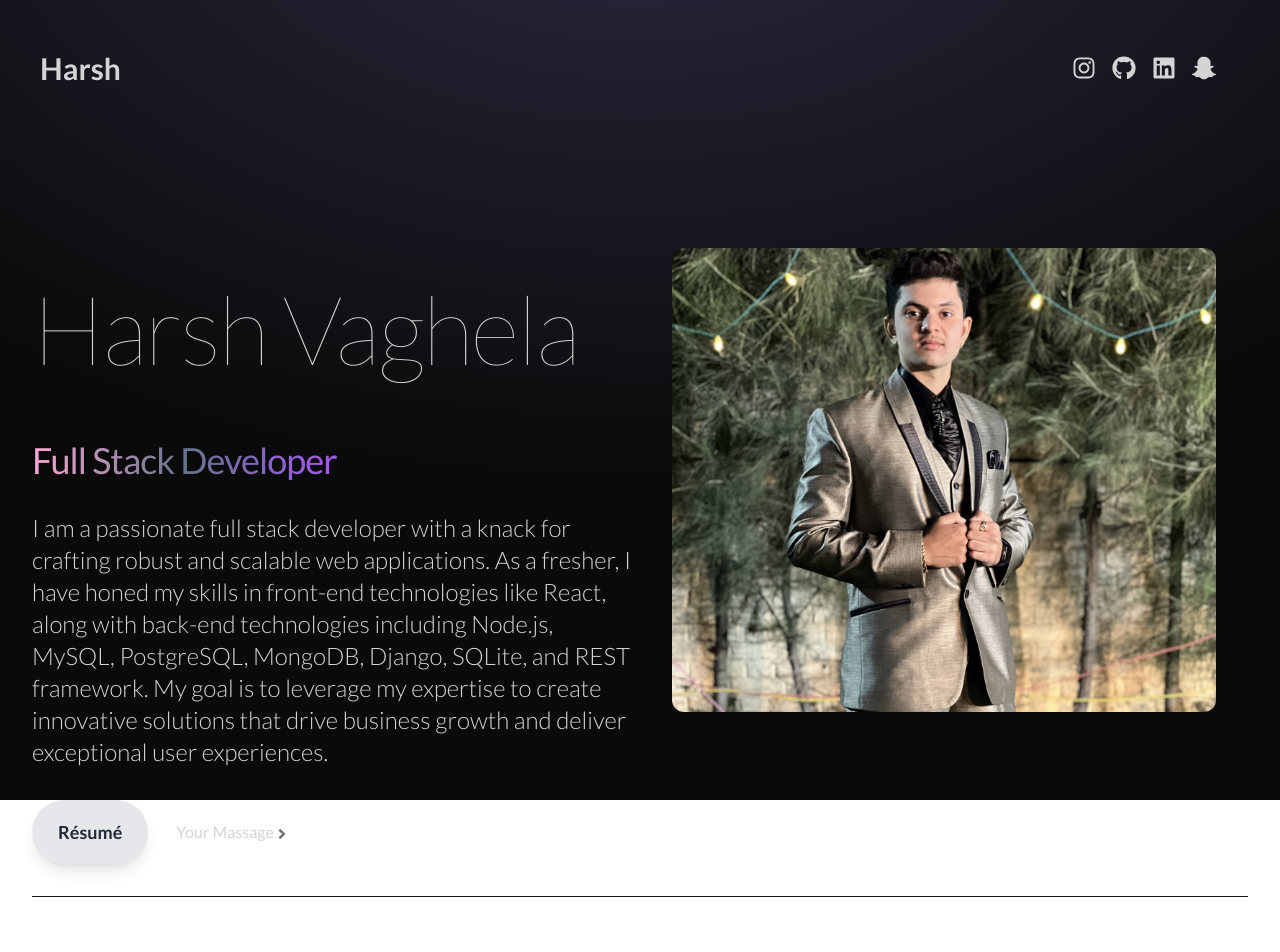
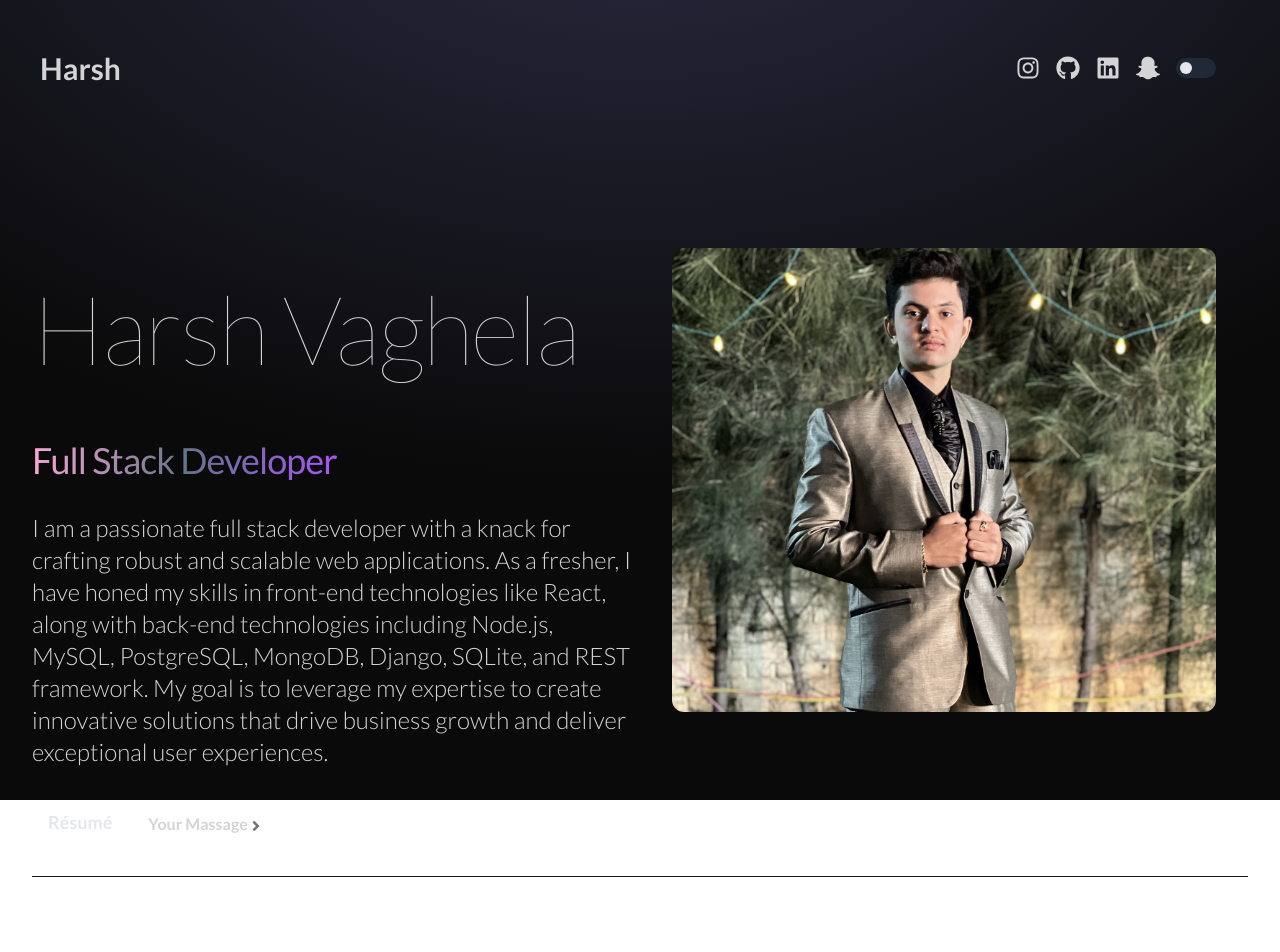
Before and after one commit to harshR34/harsh-vaghela.portfolio, a React (Vite) app: page / in a window 1280 px wide. Shown: the top 952 px of the page. Built offline with nearby package versions, Linux system fonts and the light colour scheme.

Commit message:
first commit

```diff
--- a/src/App.jsx
+++ b/src/App.jsx
@@ -1,30 +1,33 @@
-import About from "./components/About"
-import Contact from "./components/Contact"
-import Experience from "./components/Experience"
-import Hero from "./components/Hero"
-import Navbar from "./components/Navbar"
-import Project from "./components/Project"
-import Technologies from "./components/Technologies"
+import { useState } from 'react';
+import About from "./components/About";
+import Contact from "./components/Contact";
+import Experience from "./components/Experience";
+import Hero from "./components/Hero";
+import Navbar from "./components/Navbar";
+import Project from "./components/Project";
+import Technologies from "./components/Technologies";
 
 const App = () => {
+  const [checked, setChecked] = useState(false);
+
   return (
-    <div className="overflow-x-hidden text-neutral-300 antialiased selection:bg-cyan-300 selection:text-cyan-900 ">
+    <div className={`overflow-x-hidden antialiased selection:bg-cyan-300 selection:text-cyan-900 ${checked ? 'text-black' : 'text-neutral-300'}`}>
       <div className="fixed top-0 -z-10 h-full w-full">
-        <div className="absolute top-0 z-[-2] h-screen w-screen bg-neutral-950 bg-[radial-gradient(ellipse_80%_80%_at_50%_-20%,rgba(120,119,198,0.3),rgba(255,255,255,0))]">
+        <div className={`absolute top-0 z-[-2] h-screen w-screen transition-colors duration-300 ${checked ? "bg-white bg-[radial-gradient(ellipse_80%_80%_at_50%_-20%,rgba(120,119,198,0.3),rgba(255,255,255,0))]" : "bg-neutral-950 bg-[radial-gradient(ellipse_80%_80%_at_50%_-20%,rgba(120,119,198,0.3),rgba(255,255,255,0))]"}`}>
         </div>
       </div>
 
-      <div className="container mx-auto px-8 ">
-        <Navbar />
-        <Hero />
+      <div className="container mx-auto px-8">
+        <Navbar checked={checked} setChecked={setChecked} />
+        <Hero checked={checked} />
         <About />
-        <Technologies/>
-        <Experience/>
-        <Project/>
-        <Contact/>
+        <Technologies />
+        <Experience />
+        <Project />
+        <Contact />
       </div>
     </div>
-  )
+  );
 }
 
-export default App
+export default App;
--- a/src/components/Hero.jsx
+++ b/src/components/Hero.jsx
@@ -12,7 +12,8 @@ const container = (delay) => ({
     }
 })
 
-const Hero = () => {
+// eslint-disable-next-line react/prop-types
+const Hero = ({checked}) => {
     return (
         <div className="border-b border-neutral-900 pb-4 lg:mb-35">
             <div className="flex flex-wrap">
@@ -46,22 +47,19 @@ const Hero = () => {
                         </a> */}
                         <div className="flex flex-row">
                             <a href='/Harsh Vaghela resume 2024.pdf' download>
-                                <button className="relative z-10 px-6 py-4 text-lg font-bold text-gray-800 bg-gray-200 border-2 border-transparent rounded-full shadow-lg transition-all duration-300 group overflow-hidden hover:text-white hover:border-pink-300 hover:shadow-[0_0_15px_4px_rgba(255,20,147,0.6)] mb-4">
+                                <button className={`relative z-10 px-4 py-2 text-lg font-semibold border-transparent transition-all duration-300 group overflow-hidden  hover:border-pink-300 hover:shadow-[0_0_15px_4px_rgba(255,20,147,0.6)] mb-4 ${checked ? 'text-gray-900 hover:text-white' : 'text-gray-200 hover:text-black'}`}>
                                     Résumé
-                                    <span className="absolute inset-0 w-0 h-full transition-all duration-300 bg-gradient-to-r from-pink-300 via-slate-500 to-purple-500 rounded-xl group-hover:w-full z-[-1]"></span>
+                                    <span className={`absolute inset-0 w-0 h-full transition-all duration-300 ${checked ? 'bg-black':'bg-slate-200'}  group-hover:w-full z-[-1]`}></span>
                                 </button>
                             </a>
                             <a
                                 href="https://forms.gle/3L4KtH5eXxZWuXHMA"
                                 target="_blank"
-                                className="flex mt-5 mx-7 hover:gap-2 transition-all ease-in-out duration-500"
+                                className="flex mt-3 mx-5 hover:gap-2 transition-all ease-in-out duration-500 font-semibold"
                             >
                                 Your Massage
                                 <FaAngleRight className="mt-1.5 text-neutral-500 hover:translate-x-1.5 transition-all ease-in-out duration-500" />
                             </a>
-
-
-
                         </div>
                         {/* <span className="bg-gradient-to-r from-pink-300 via-slate-500 to-purple-500 bg-clip-text text-4xl tracking-tight text-transparent">Python Analyst</span> */}
                     </div>
--- a/src/components/Navbar.jsx
+++ b/src/components/Navbar.jsx
@@ -1,20 +1,38 @@
-import { FaLinkedin, FaGithub, FaInstagram, FaSnapchatGhost } from 'react-icons/fa'
-const Navbar = () => {
+import { FaLinkedin, FaGithub, FaInstagram, FaSnapchatGhost } from 'react-icons/fa';
+
+// eslint-disable-next-line react/prop-types
+const Navbar = ({ checked, setChecked }) => {
     return (
         <div>
             <nav className="mb-20 flex items-center justify-between py-6">
                 <div className="flex flex-shrink-0 items-center">
-                   <h1 className='mx-2 w-10' style={{fontWeight:"bold",fontSize:"30px"}}>Harsh</h1>
+                    <h1 className='mx-2 w-10' style={{ fontWeight: "bold", fontSize: "30px" }}>Harsh</h1>
                 </div>
                 <div className='m-8 flex items-center justify-center gap-4 text-2xl'>
-                    <a href='https://www.instagram.com/be.theharsh/?igsh=MW56NGJsa2Q1b2Rybg%3D%3D' target='_blank'><FaInstagram /></a>
-                    <a href='https://github.com/harshR34' target='_blank' ><FaGithub /></a>
-                    <a href='https://www.linkedin.com/in/harsh-vaghela-82a801279' target='_blank'><FaLinkedin /></a>
-                    <a href='https://www.snapchat.com/add/hrsh_289?share_id=-0t00lu9WFg&locale=en-IN' target='_blank'><FaSnapchatGhost/></a>
+                    <a href='https://www.instagram.com/be.theharsh/?igsh=MW56NGJsa2Q1b2Rybg%3D%3D' target='_blank' rel="noreferrer"><FaInstagram /></a>
+                    <a href='https://github.com/harshR34' target='_blank' rel="noreferrer"><FaGithub /></a>
+                    <a href='https://www.linkedin.com/in/harsh-vaghela-82a801279' target='_blank' rel="noreferrer"><FaLinkedin /></a>
+                    <a href='https://www.snapchat.com/add/hrsh_289?share_id=-0t00lu9WFg&locale=en-IN' target='_blank' rel="noreferrer"><FaSnapchatGhost /></a>
+                    <div className="relative w-10 h-5">
+                        <label className="block w-full h-full cursor-pointer">
+                            <input
+                                type="checkbox"
+                                checked={checked}
+                                onChange={() => setChecked(!checked)}
+                                className="sr-only"
+                            />
+                            <div
+                                className={`w-full h-full rounded-full transition-colors duration-300 ${checked ? "bg-gray-300" : "bg-gray-800"}`}
+                            ></div>
+                            <div
+                                className={`absolute top-1 left-1 w-3 h-3 bg-gray-200 rounded-full transition-transform duration-300 transform ${checked ? "translate-x-5 bg-gray-800" : ""}`}
+                            ></div>
+                        </label>
+                    </div>
                 </div>
             </nav>
         </div>
-    )
+    );
 }
 
-export default Navbar
+export default Navbar;
```
